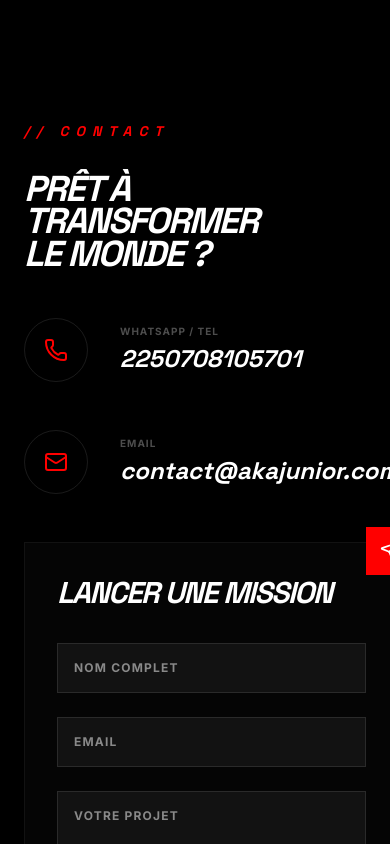
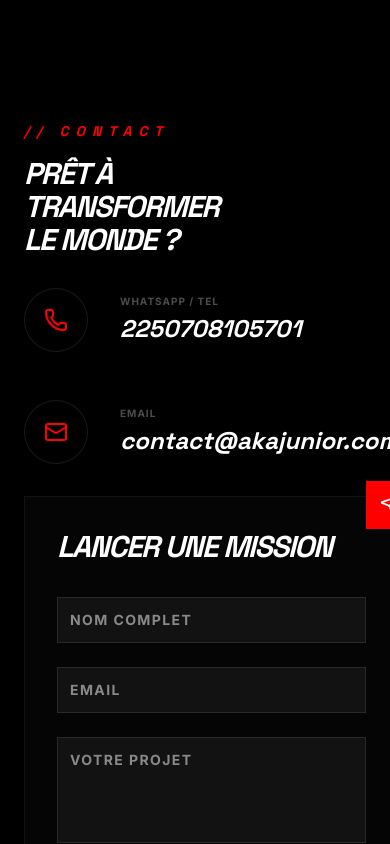
Before and after one commit to chaineyoutube49/aka-junior-portfolio, a React (Vite) app: page / in a window 390 px wide. Shown: the part 6380-7224 px from the top of the page. Built offline with nearby package versions, Linux system fonts and the light colour scheme.

Commit message:
Fix mobile text overflow and form layout - improve responsive design for mobile devices

```diff
--- a/Contact.tsx
+++ b/Contact.tsx
@@ -8,14 +8,14 @@ export default function Contact() {
       <div className="container mx-auto px-6">
         <div className="max-w-6xl mx-auto">
 
-          <div className="grid lg:grid-cols-2 gap-12 lg:gap-24 items-center">
+          <div className="grid lg:grid-cols-2 gap-8 lg:gap-16 items-center">
 
-            <div>
+            <div className="space-y-8 md:space-y-12">
               <motion.h2
                 initial={{ opacity: 0, y: 20 }}
                 whileInView={{ opacity: 1, y: 0 }}
                 viewport={{ once: true }}
-                className="text-sm font-black text-primary tracking-[0.5em] uppercase mb-8 italic"
+                className="text-sm md:text-xs font-black text-primary tracking-[0.5em] uppercase mb-4 md:mb-6 italic"
               >
                 {CONFIG.contact_section.subtitle}
               </motion.h2>
@@ -24,8 +24,8 @@ export default function Contact() {
                 initial={{ opacity: 0, y: 20 }}
                 whileInView={{ opacity: 1, y: 0 }}
                 viewport={{ once: true }}
-                transition={{ delay: 0.1 }}
-                className="text-4xl md:text-6xl xl:text-8xl font-display font-black italic leading-[0.9] mb-12"
+                transition={{ delay: 0.2 }}
+                className="text-3xl md:text-4xl lg:text-6xl xl:text-7xl font-display font-black italic leading-[1.1] mb-8 md:mb-12 break-words"
                 dangerouslySetInnerHTML={{ __html: CONFIG.contact_section.title }}
               />
 
@@ -76,27 +76,27 @@ export default function Contact() {
                   <input
                     type="text"
                     placeholder={CONFIG.contact_section.formNamePlaceholder}
-                    className="w-full bg-white/5 border border-white/10 p-4 text-xs font-black tracking-widest focus:border-primary outline-none transition-colors"
+                    className="w-full bg-white/5 border border-white/10 p-3 md:p-4 text-sm md:text-xs font-black tracking-widest focus:border-primary outline-none transition-colors"
                   />
                 </div>
                 <div>
                   <input
                     type="email"
                     placeholder={CONFIG.contact_section.formEmailPlaceholder}
-                    className="w-full bg-white/5 border border-white/10 p-4 text-xs font-black tracking-widest focus:border-primary outline-none transition-colors"
+                    className="w-full bg-white/5 border border-white/10 p-3 md:p-4 text-sm md:text-xs font-black tracking-widest focus:border-primary outline-none transition-colors"
                   />
                 </div>
                 <div>
                   <textarea
                     placeholder={CONFIG.contact_section.formProjectPlaceholder}
                     rows={4}
-                    className="w-full bg-white/5 border border-white/10 p-4 text-xs font-black tracking-widest focus:border-primary outline-none transition-colors resize-none"
+                    className="w-full bg-white/5 border border-white/10 p-3 md:p-4 text-sm md:text-xs font-black tracking-widest focus:border-primary outline-none transition-colors resize-none"
                   ></textarea>
                 </div>
 
                 <button
                   type="submit"
-                  className="w-full py-6 bg-primary text-white font-black uppercase tracking-widest hover:bg-white hover:text-primary transition-all duration-500"
+                  className="w-full py-4 md:py-6 bg-primary text-white font-black uppercase tracking-widest hover:bg-white hover:text-primary transition-all duration-500 text-sm md:text-xs"
                 >
                   {CONFIG.contact_section.formSubmit}
                 </button>
```
Also changed, not shown: 4 other files (tests, documents, lock files or other folders).
